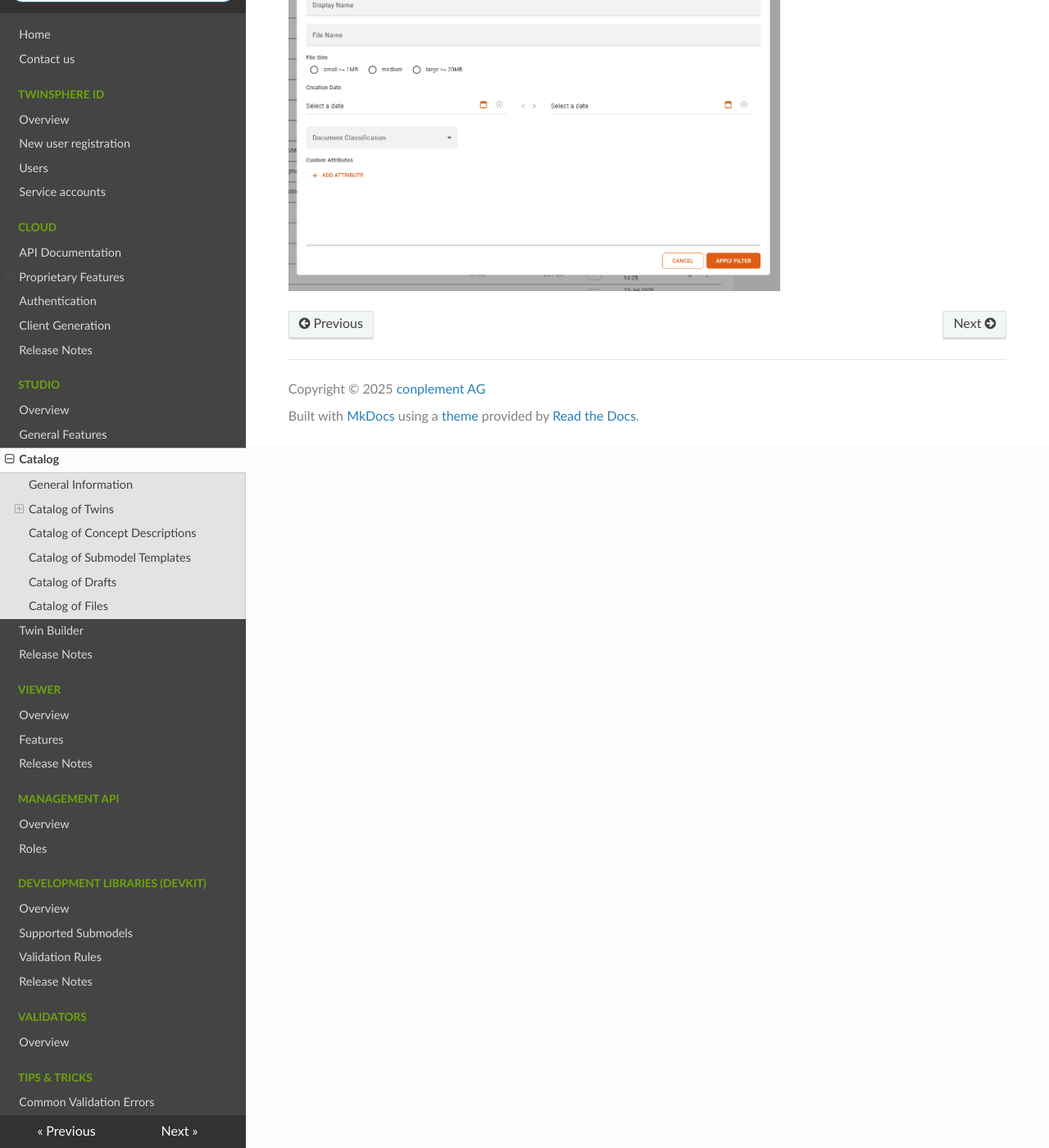
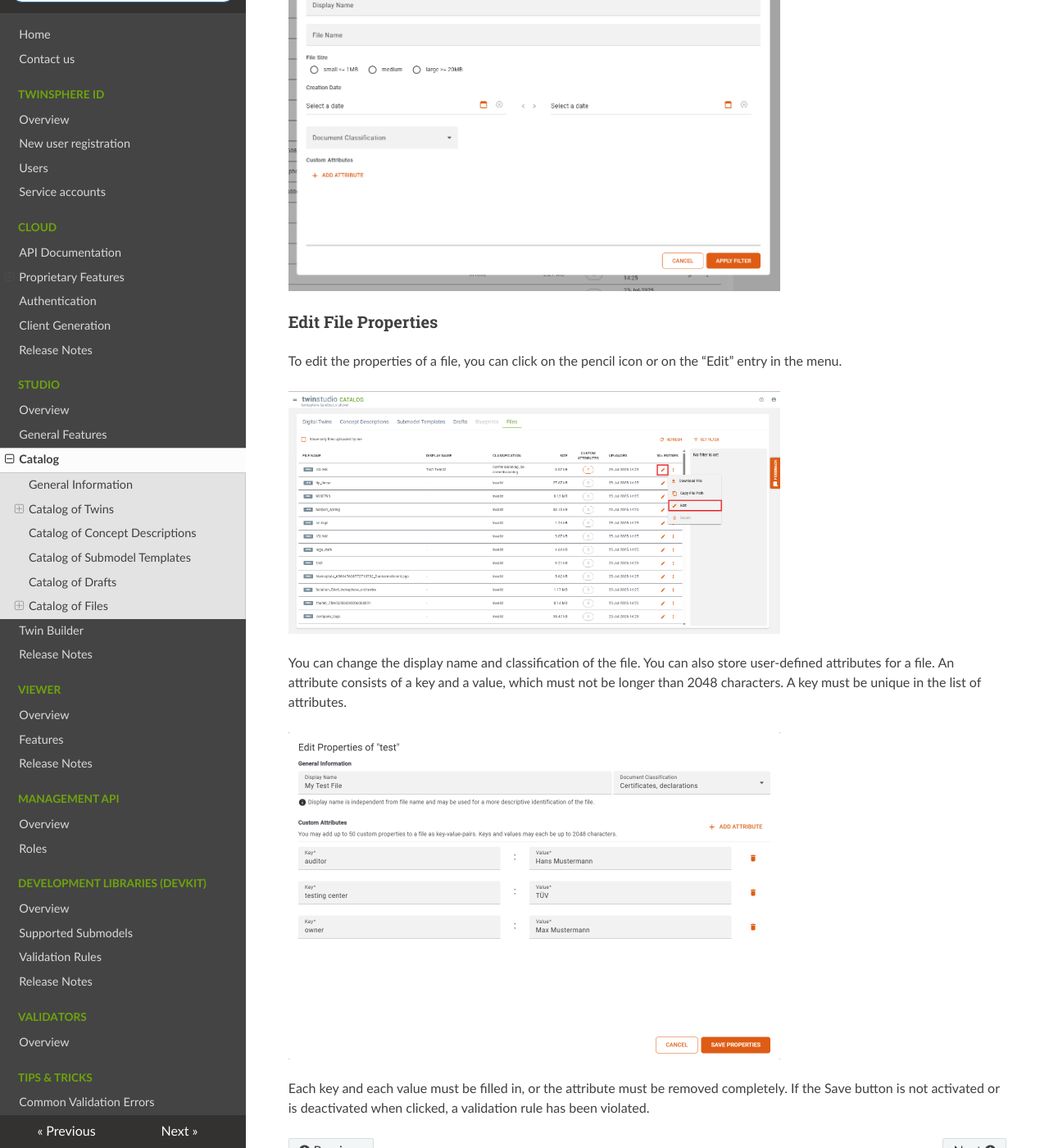
Before and after one commit to twinsphere/twinsphere.github.io, an MkDocs documentation site: the page built from docs/studio-catalog.md, in a window 1280 px wide and 1400 px high, scrolled down 7427 px. Shown: the whole window at 82% size. Built offline with MkDocs 1.6.1, drawn with Linux system fonts in a browser that asks for light colours; nearby versions of some CDN libraries.

Commit message:
feat(studio): describe file properties editing

```diff
--- a/docs/studio-catalog.md
+++ b/docs/studio-catalog.md
@@ -173,3 +173,18 @@
 If either a key or a value is empty this pair will be ignored for filtering the files.
 
 ![Filterdialog](img/twinstudio_catalog_file_filterdialog.png){:width='600'}
+
+### Edit File Properties
+
+To edit the properties of a file, you can click on the pencil icon or on the “Edit” entry in the menu.
+
+![FilePropertiesEditButton](img/twinstudio_catalog_file_edit_buttons.png){:width='600'}
+
+You can change the display name and classification of the file. You can also store user-defined attributes for a file.
+An attribute consists of a key and a value, which must not be longer than 2048 characters.
+A key must be unique in the list of attributes.
+
+![FilePropertiesEditDialog](img/twinstudio_catalog_file_edit_properties_dialog.png){:width='600'}
+
+Each key and each value must be filled in, or the attribute must be removed completely.
+If the Save button is not activated or is deactivated when clicked, a validation rule has been violated.
```
Also changed, not shown: docs/img/twinstudio_catalog_file_edit_buttons.png (added), docs/img/twinstudio_catalog_file_edit_properties_dialog.png (added), docs/management-roles.md (line endings or trailing spaces).
